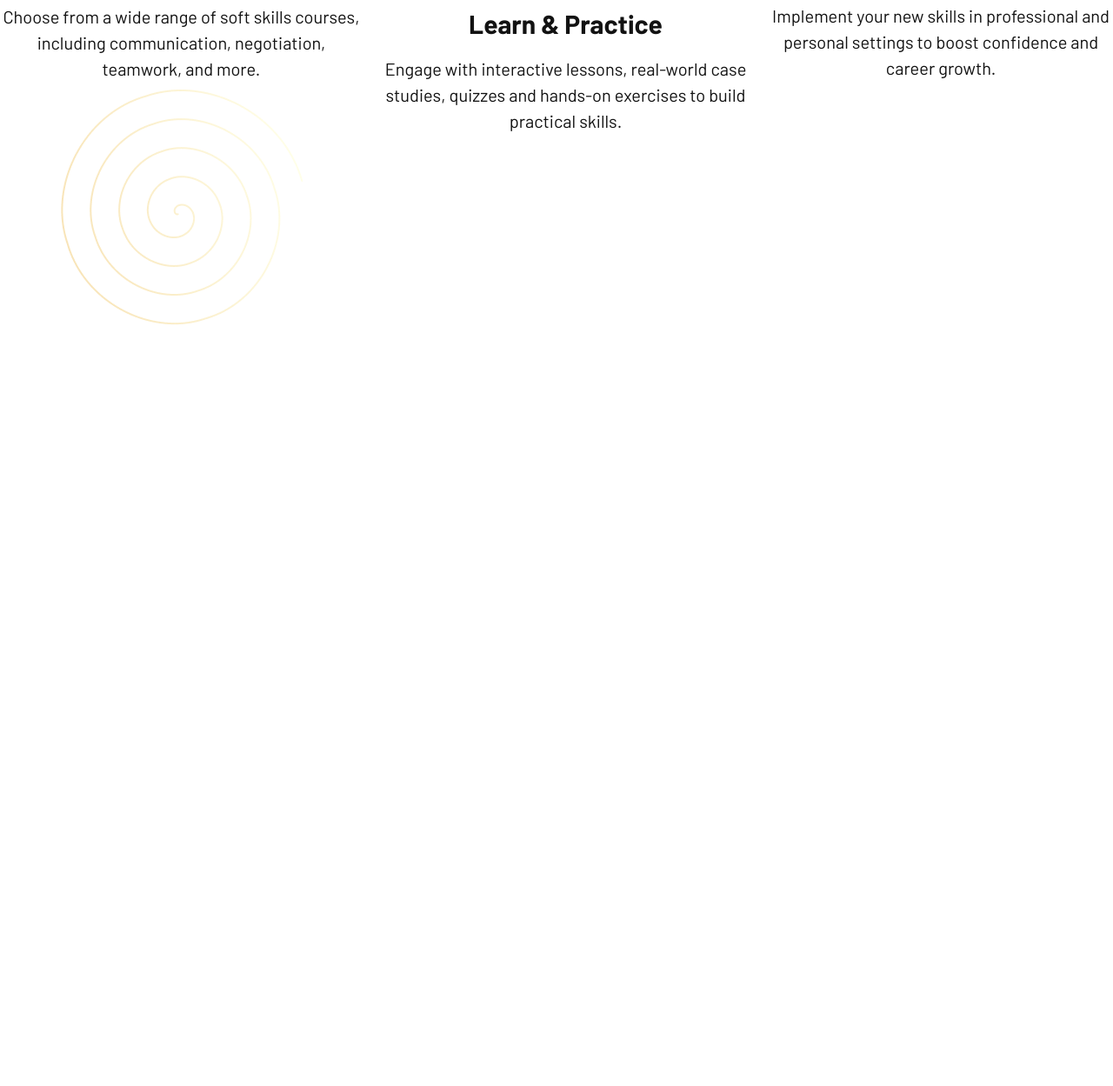
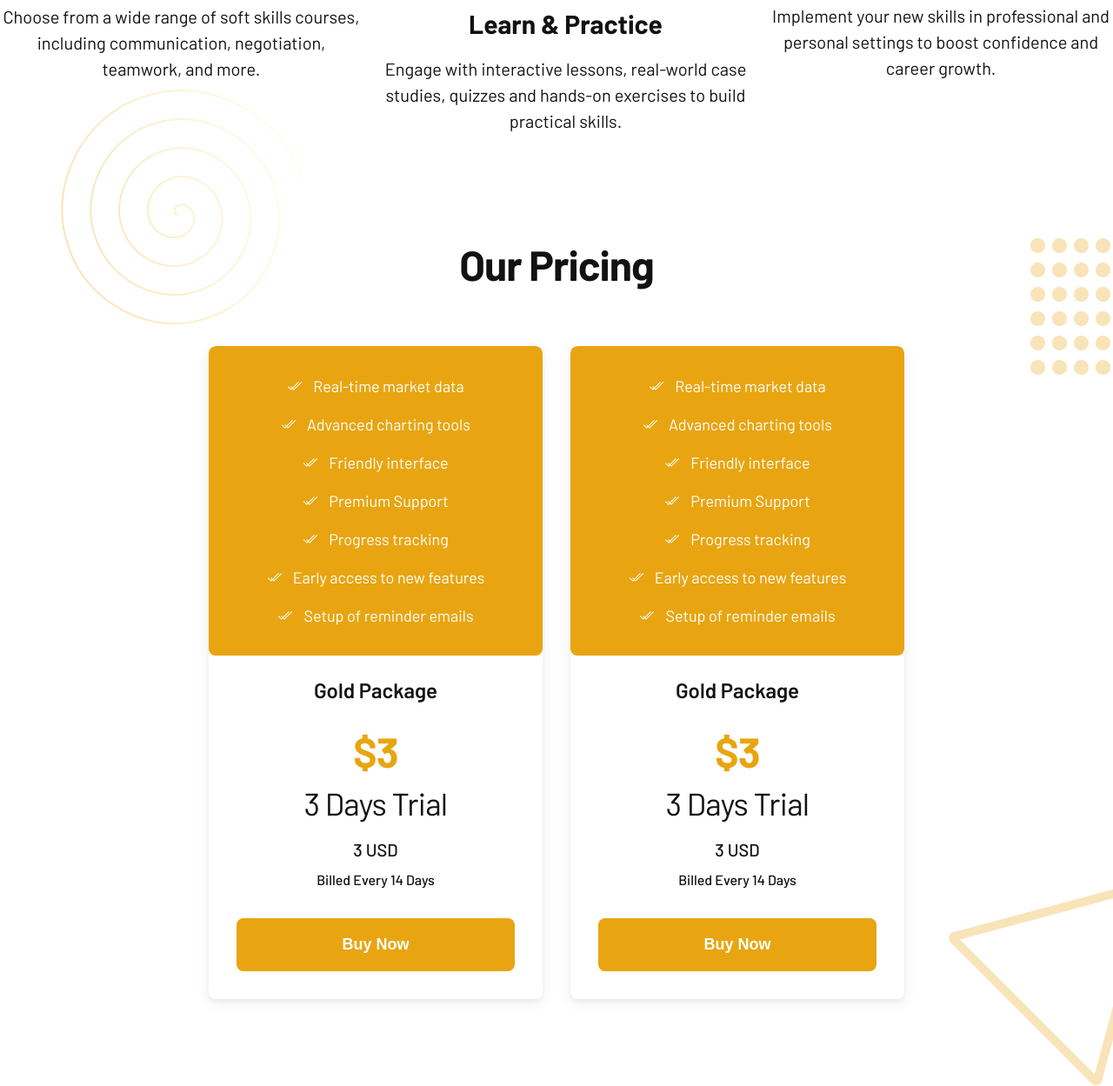
Before and after one commit to shanin18/test, a plain HTML site: page index.html in a window 1280 px wide. Shown: the part 3217-4466 px from the top of the page at 87% size. Before the commit the page ends 3591 px from the top, so only its background shows below. Drawn offline with Linux system fonts and the light colour scheme.

Commit message:
complete pricing section

```diff
--- a/index.html
+++ b/index.html
@@ -315,6 +315,62 @@
         </div>
       </div>
     </section>
+
+    <section class="pricing">
+      <img src="./assets/pricing-right-bg.png" class="pricing-top-bg" alt="background">
+      <img src="./assets/pricing-right-bottom-bg.png" class="pricing-bottom-bg" alt="background">
+      <div class="container">
+        <div class="section-title">Our Pricing</div>
+        <div class="pricing-wrapper">
+          <div class="pricing-card">
+            <div class="pricing-header">
+              <ul>
+                <li><img src="./assets/check.svg" alt="check icon"> Real-time market data</li>
+                <li><img src="./assets/check.svg" alt="check icon"> Advanced charting tools</li>
+                <li><img src="./assets/check.svg" alt="check icon"> Friendly interface</li>
+                <li><img src="./assets/check.svg" alt="check icon"> Premium Support</li>
+                <li><img src="./assets/check.svg" alt="check icon"> Progress tracking</li>
+                <li><img src="./assets/check.svg" alt="check icon"> Early access to new features</li>
+                <li><img src="./assets/check.svg" alt="check icon"> Setup of reminder emails</li>
+              </ul>
+            </div>
+            <div class="pricing-body">
+              <h3 class="package-title">Gold Package</h3>
+              <p class="price">$3</p>
+              <p class="duration">3 Days Trial</p>
+              <p class="billing-price">3 USD</p>
+              <p class="billing-cycle">Billed Every 14 Days</p>
+            </div>
+            <div class="pricing-footer">
+              <button>Buy Now</button>
+            </div>
+          </div>
+          <div class="pricing-card">
+            <div class="pricing-header">
+              <ul>
+                <li><img src="./assets/check.svg" alt="check icon"> Real-time market data</li>
+                <li><img src="./assets/check.svg" alt="check icon"> Advanced charting tools</li>
+                <li><img src="./assets/check.svg" alt="check icon"> Friendly interface</li>
+                <li><img src="./assets/check.svg" alt="check icon"> Premium Support</li>
+                <li><img src="./assets/check.svg" alt="check icon"> Progress tracking</li>
+                <li><img src="./assets/check.svg" alt="check icon"> Early access to new features</li>
+                <li><img src="./assets/check.svg" alt="check icon"> Setup of reminder emails</li>
+              </ul>
+            </div>
+            <div class="pricing-body">
+              <h3 class="package-title">Gold Package</h3>
+              <p class="price">$3</p>
+              <p class="duration">3 Days Trial</p>
+              <p class="billing-price">3 USD</p>
+              <p class="billing-cycle">Billed Every 14 Days</p>
+            </div>
+            <div class="pricing-footer">
+              <button>Buy Now</button>
+            </div>
+          </div>
+        </div>
+      </div>
+    </section>
   </main>
   <script src="script.js"></script>
 </body>
--- a/style.css
+++ b/style.css
@@ -667,6 +667,7 @@ body {
     top: 70px;
     left: 70px;
 }
+
 .steps-bg-right {
     position: absolute;
     top: 150px;
@@ -743,3 +744,127 @@ body {
 }
 
 /* steps section ends */
+
+
+/* pricing section starts */
+.pricing {
+    padding: 100px 0;
+    position: relative;
+}
+
+.pricing-top-bg {
+    position: absolute;
+    top: 100px;
+    right: 0;
+}
+.pricing-bottom-bg {
+    position: absolute;
+    bottom: 0;
+    right: 0;
+}
+
+.pricing-wrapper {
+    margin-top: 64px;
+    display: flex;
+    justify-content: center;
+    gap: 32px;
+}
+
+.pricing-card {
+    background: var(--white);
+    border-radius: 8px;
+    box-shadow: 0px 4px 4px 0px rgba(51, 51, 51, 0.04), 0px 4px 16px 0px rgba(51, 51, 51, 0.08);
+    overflow: hidden;
+    max-width: 384px;
+    width: 100%;
+}
+
+.pricing-header {
+    background: var(--primary);
+    padding: 32px;
+    border-radius: 8px;
+}
+
+.pricing-header ul {
+    list-style: none;
+    display: flex;
+    flex-direction: column;
+    gap: 16px;
+}
+
+.pricing-header ul li {
+    color: var(--white);
+    text-align: center;
+    font-size: 18px;
+    line-height: 28px;
+    display: flex;
+    align-items: center;
+    gap: 12px;
+    justify-content: center;
+}
+
+.pricing-body {
+    padding: 24px 32px 0;
+    text-align: center;
+}
+
+.pricing-body .package-title {
+    text-align: center;
+    font-size: 24px;
+    font-weight: 600;
+    line-height: 32px;
+    margin-bottom: 24px;
+}
+
+.pricing-body .price {
+    color: var(--primary);
+    text-align: center;
+    font-size: 48px;
+    font-weight: 700;
+    line-height: 60px;
+    letter-spacing: -0.96px;
+    margin-bottom: 8px;
+}
+
+.pricing-body .duration {
+    text-align: center;
+    font-size: 36px;
+    font-weight: 400;
+    line-height: 44px;
+    letter-spacing: -0.72px;
+    margin-bottom: 16px;
+}
+
+.pricing-body .billing-price {
+    text-align: center;
+    font-size: 20px;
+    font-weight: 500;
+    line-height: 30px;
+    margin-bottom: 8px;
+}
+.pricing-body .billing-cycle {
+    text-align: center;
+    font-size: 16px;
+    font-weight: 500;
+    line-height: 24px;
+}
+
+.pricing-footer {
+    padding: 32px;
+}
+
+.pricing-footer button {
+    background: var(--primary);
+    color: var(--white);
+    border: none;
+    padding: 20px 40px;
+    width: 100%;
+    border-radius: 8px;
+    cursor: pointer;
+    color: #FFF;
+    text-align: center;
+    font-size: 18px;
+    font-weight: 600;
+}
+
+/* pricing section ends */
```
Also changed, not shown: assets/check.svg (added), assets/pricing-right-bg.png (added), assets/pricing-right-bottom-bg.png (added).
